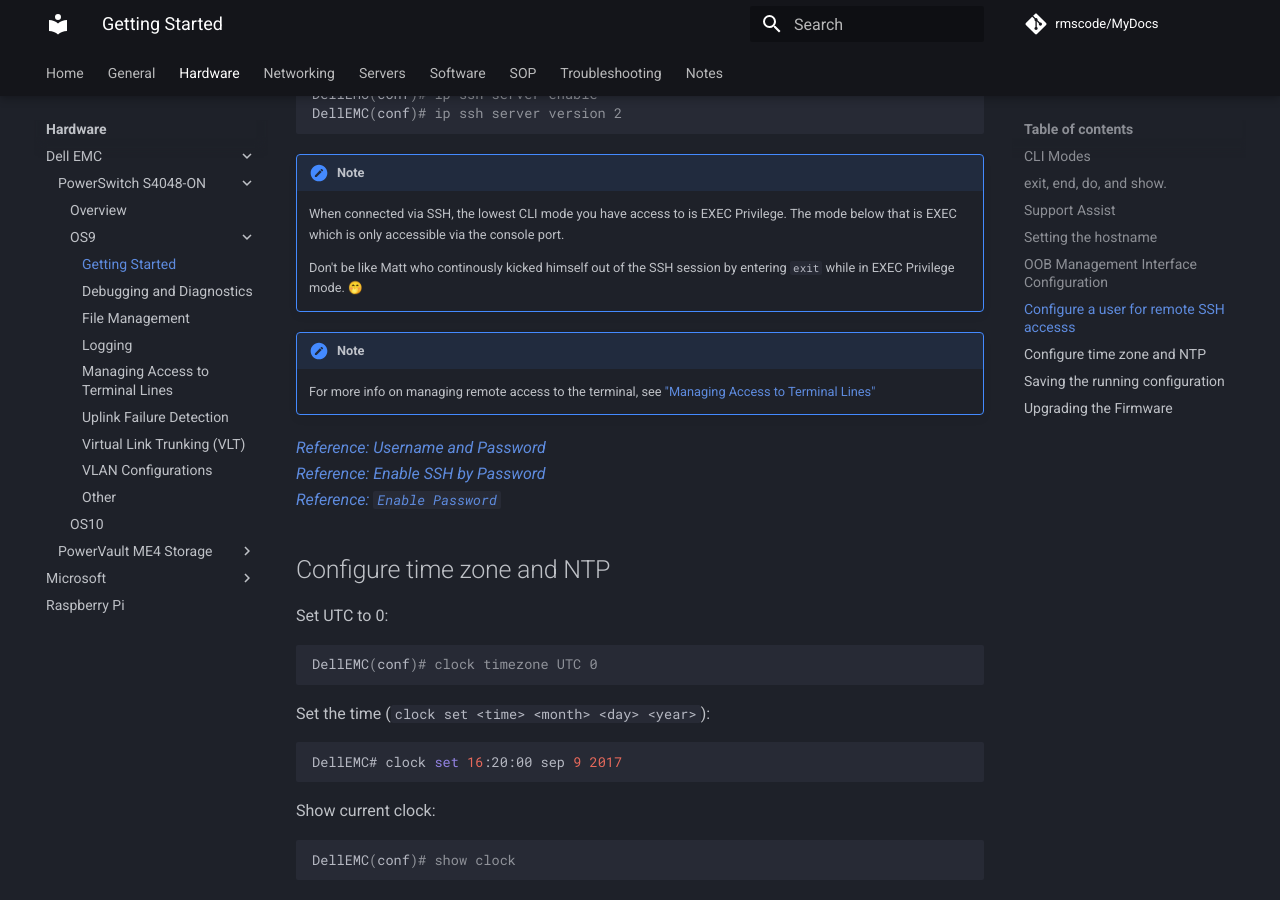
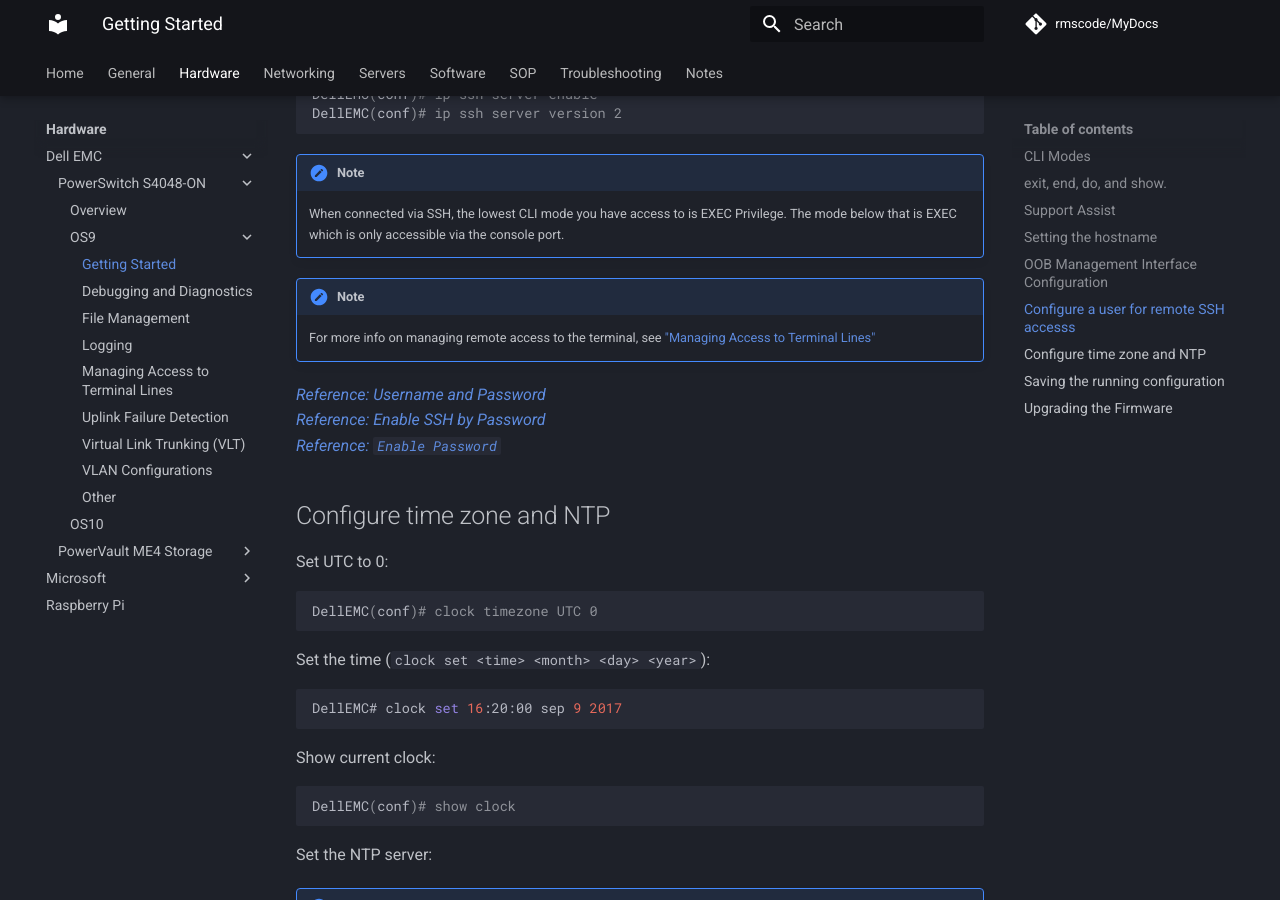
Before and after one commit to rmscode/binary-garden, an MkDocs documentation site: the page built from docs/hardware/dell-emc/S4048-ON/os9.md, in a window 1280 px wide and 900 px high, scrolled down 2673 px. Built offline with MkDocs 1.6.1 and Material for MkDocs 9.7.7, drawn with Linux system fonts in a browser that asks for light colours; emoji names are drawn with the system emoji font; comment, search, counter and statistics services are not loaded.

Commit message:
Update os9.md

```diff
--- a/docs/hardware/dell-emc/S4048-ON/os9.md
+++ b/docs/hardware/dell-emc/S4048-ON/os9.md
@@ -181,8 +181,6 @@
 
     When connected via SSH, the lowest CLI mode you have access to is EXEC Privilege. The mode below that is EXEC which is only accessible via the console port.
 
-    Don't be like Matt who continously kicked himself out of the SSH session by entering `exit` while in EXEC Privilege mode. :face_with_hand_over_mouth:
-
 !!! note
 
     For more info on managing remote access to the terminal, see ["Managing Access to Terminal Lines"](../S4048-ON/os9-tty-access.md)
```
